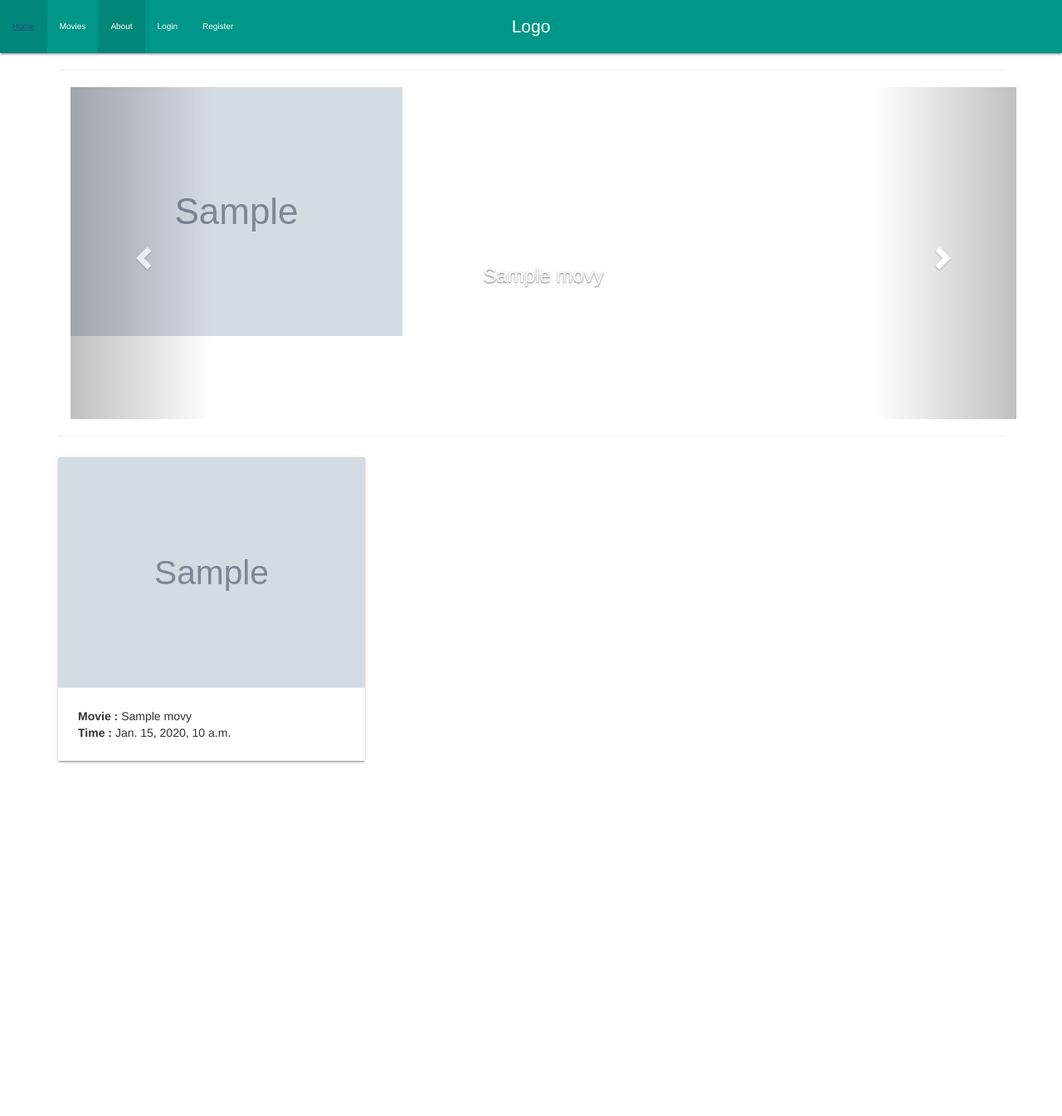
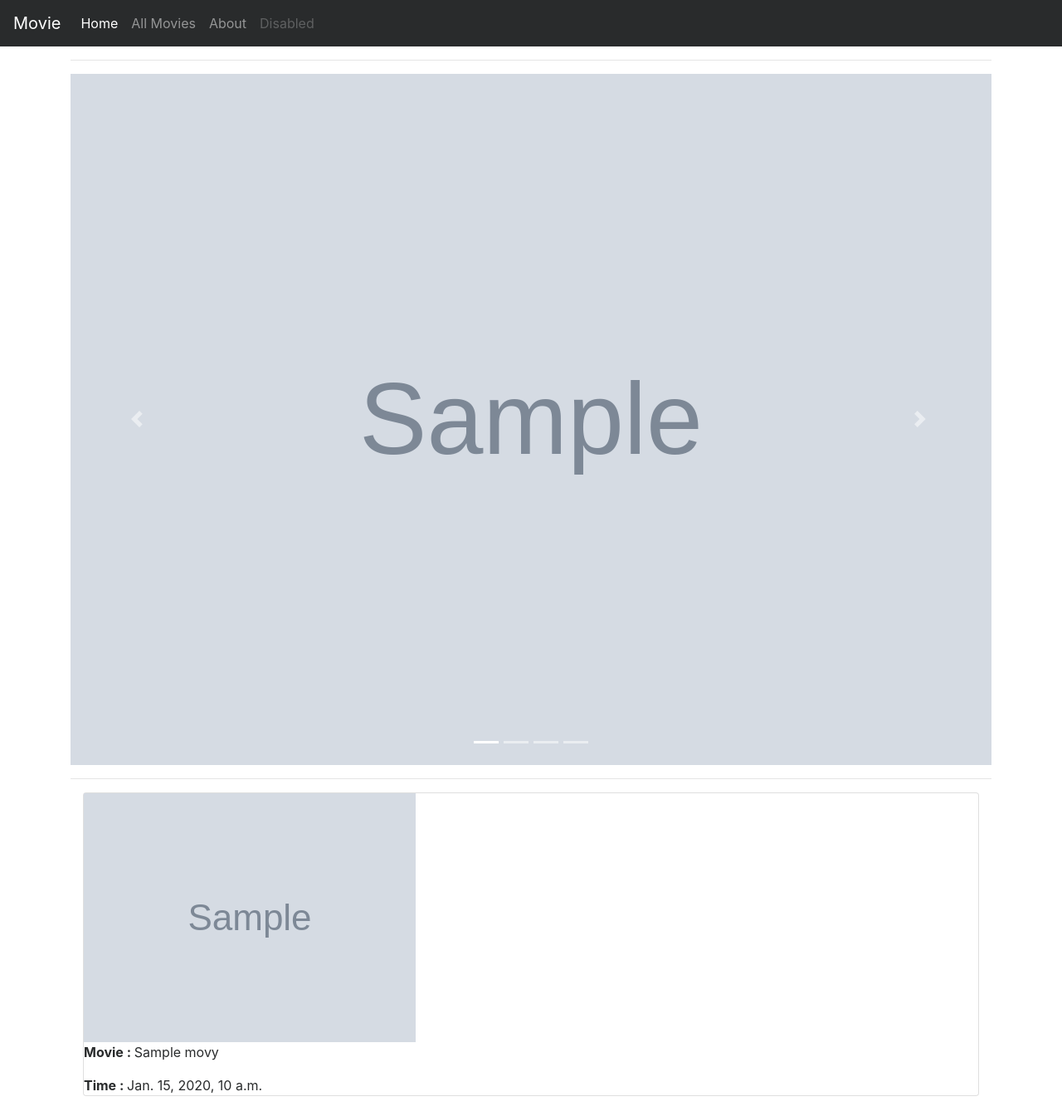
Before and after one commit to edewajosh/movietickets, a Django app: page / in a window 1280 px wide. Shown: the whole page at 83% size. Before the commit the page ends 920 px from the top, so only its background shows below. Run offline with Django 3.2, Linux system fonts and the light colour scheme; tables that the repository leaves empty hold one stand-in row (values such as "Sample post"); grey boxes marked "Sample" are stand-in pictures; some libraries are stand-ins or nearby versions.

Commit message:
Changed from materialize to bootstrap

```diff
--- a/movies/views.py
+++ b/movies/views.py
@@ -41,10 +41,12 @@ def register(request):
     return render(request, 'movies/register.html', {'form' : form})
 
 def ticketView(request):
-    form = TicketForm(request.POST)
-    if form.is_valid():
-        ticket = form.save(commit=True)
-        ticket.save()
-    context = {'form' : form}
+    form_class = TicketForm
+    form = form_class(request.POST or None)
+    if request.method == "POST":
+        if form.is_valid():
+            ticket = form.save(commit=True)
+            ticket.save()
+            return HttpResponseRedirect('/')
 
-    return render(request, 'movies/ticket.html', context)
+    return render(request, 'movies/ticket.html', {'form': form})
--- a/movieticket/templates/movies/index.html
+++ b/movieticket/templates/movies/index.html
@@ -1,16 +1,9 @@
 {% extends 'movies/layout.html' %}
 {% load static %}
-
-{% block head %}
-<link rel="stylesheet" href="https://maxcdn.bootstrapcdn.com/bootstrap/3.3.4/css/bootstrap.min.css">
-<link rel="stylesheet" href="https://maxcdn.bootstrapcdn.com/bootstrap/3.3.4/css/bootstrap-theme.min.css">
-<script src="https://ajax.googleapis.com/ajax/libs/jquery/1.11.2/jquery.min.js"></script>
-<script src="https://maxcdn.bootstrapcdn.com/bootstrap/3.3.4/js/bootstrap.min.js"></script>
-{% endblock %}
 {% block content %}
 <hr>
     <!-- slider show -->
-    <div class="container">
+    <div class="jumbotron-fluid">
     <div id="myCarousel" class="carousel slide" data-ride="carousel">
             <!-- Indicators -->
             <ol class="carousel-indicators">
@@ -21,16 +14,15 @@
             </ol>
 
             <!-- Wrapper for slides -->
-            <div class="carousel-inner" role="listbox">
+            <div class="carousel-inner">
                 {% for slide in slides %}
                 {% if forloop.counter == 1 %}
-                <div class="item active">
+                <div class="carousel-item active">
                 {% else %}
-                <div class="item">
+                <div class="carousel-item">
                 {% endif %}
-                    <img class="responsive-img" src="{{ slide.image.url }}" alt="Image" >
+                    <img class="d-block w-100" src="{{ slide.image.url }}" alt="Image" >
               <div class="carousel-caption">
-                <h3>{{ slide.name }}</h3>
 
               </div>
                 </div>
@@ -38,37 +30,40 @@
                 </div>
 
                 <!-- Left and right controls -->
-                <a class="left carousel-control" href="#myCarousel" role="button" data-slide="prev">
-                    <span class="glyphicon glyphicon-chevron-left" aria-hidden="true"></span>
+                <a class="carousel-control-prev" href="#myCarousel" role="button" data-slide="prev">
+                    <span class="carousel-control-prev-icon" aria-hidden="true"></span>
                     <span class="sr-only">Previous</span>
                 </a>
-                <a class="right carousel-control" href="#myCarousel" role="button" data-slide="next">
-                    <span class="glyphicon glyphicon-chevron-right" aria-hidden="true"></span>
+                <a class="carousel-control-next" href="#myCarousel" role="button" data-slide="next">
+                    <span class="carousel-control-next-icon" aria-hidden="true"></span>
                     <span class="sr-only">Next</span>
                 </a>
             </div>
+
     </div>
 
     <hr>
     <h1></h1>
+    <div class="container">
     {% for movie in movies %}
     {% if forloop.first %}<div class="row">{% endif %}
-        <div class="col s4">
+        <div class="col lg4">
             <div class="card">
                 <a href="/movies/ticket">
-                <div class="card-image">
+                <div class="card-img-top">
                     {% if movie.image %}
-                        <img class="responsive-img" src="{{movie.image.url}}" alt="No Image Available">
+                        <img class="img-fluid" src="{{movie.image.url}}" alt="No Image Available">
                     {% endif %}
                 </div>
                 </a>
-                <div class="card-content">
-                    <p style="font-size:100%"><b>Movie : </b>{{movie.name}}</p>
-                    <p style="font-family:'Franklin Gothic Medium'"><b>Time : </b>{{movie.showing_at}}</p>
+                <div class="card-body">
+                    <p class="card-text"><b>Movie : </b>{{movie.name}}</p>
+                    <p class="card-text"><b>Time : </b>{{movie.showing_at}}</p>
                 </div>
             </div>
         </div>
         {% if forloop.counter|divisibleby:3 %}</div><div class="row">{% endif %}
         {% if forloop.last %}</div>{% endif %}
     {% endfor %}
+    </div>
 {% endblock %}
--- a/movieticket/templates/movies/layout.html
+++ b/movieticket/templates/movies/layout.html
@@ -4,8 +4,10 @@
   <meta charset="UTF-8">
   <meta name="viewport" content="width=device-width, initial-scale=1.0">
   <meta http-equiv="X-UA-Compatible" content="ie=edge">
-  <link rel="stylesheet" href="https://cdnjs.cloudflare.com/ajax/libs/materialize/0.100.2/css/materialize.min.css">
-
+  <link rel="stylesheet" href="https://maxcdn.bootstrapcdn.com/bootstrap/4.0.0-alpha.6/css/bootstrap.min.css" integrity="sha384-rwoIResjU2yc3z8GV/NPeZWAv56rSmLldC3R/AZzGRnGxQQKnKkoFVhFQhNUwEyJ" crossorigin="anonymous">
+  <script src="https://code.jquery.com/jquery-3.1.1.slim.min.js" integrity="sha384-A7FZj7v+d/sdmMqp/nOQwliLvUsJfDHW+k9Omg/a/EheAdgtzNs3hpfag6Ed950n" crossorigin="anonymous"></script>
+  <script src="https://cdnjs.cloudflare.com/ajax/libs/tether/1.4.0/js/tether.min.js" integrity="sha384-DztdAPBWPRXSA/3eYEEUWrWCy7G5KFbe8fFjk5JAIxUYHKkDx6Qin1DkWx51bBrb" crossorigin="anonymous"></script>
+  <script src="https://maxcdn.bootstrapcdn.com/bootstrap/4.0.0-alpha.6/js/bootstrap.min.js" integrity="sha384-vBWWzlZJ8ea9aCX4pEW3rVHjgjt7zpkNpZk+02D9phzyeVkE+jo0ieGizqPLForn" crossorigin="anonymous"></script>
   <title>Movie</title>
 </head>
 <body>
@@ -14,22 +16,20 @@
   <!-- scripts for and tags for slidershow -->
 
 
-    <nav class="teal dark-4">
-        <div class="nav-wrapper">
-          <a href="#!" class="brand-logo center">Logo</a>
-          <ul class="left hide-on-med-and-down">
-            <li><a href="/movies">Home</a></li>
-            <li><a href="/movies/details">Movies</a></li>
-            <li class="active"><a href="#collapsible.html">About</a></li>
-            {% if user.is_authenticated %}
-            <li><a href="/logout">Logout</a></li>
-            {% else %}
-            <li><a href="/login">Login</a></li>
-            <li><a href="/register">Register</a></li>
-            {% endif %}
-          </ul>
-        </div>
-      </nav>
+  <nav class="navbar navbar-toggleable-md navbar-inverse bg-inverse">
+    <button class="navbar-toggler navbar-toggler-right" type="button" data-toggle="collapse" data-target="#navbarNavAltMarkup" aria-controls="navbarNavAltMarkup" aria-expanded="false" aria-label="Toggle navigation">
+      <span class="navbar-toggler-icon"></span>
+    </button>
+    <a class="navbar-brand" href="#">Movie</a>
+    <div class="collapse navbar-collapse" id="navbarNavAltMarkup">
+      <div class="navbar-nav">
+        <a class="nav-item nav-link active" href="/">Home <span class="sr-only">(current)</span></a>
+        <a class="nav-item nav-link" href="/movies/details/">All Movies</a>
+        <a class="nav-item nav-link" href="#">About</a>
+        <a class="nav-item nav-link disabled" href="#">Disabled</a>
+      </div>
+    </div>
+  </nav>
 
   <header class="container center-align">
   </header>
--- a/movieticket/templates/movies/register.html
+++ b/movieticket/templates/movies/register.html
@@ -4,6 +4,6 @@
 <h4 class="black-text">Create Account</h4>
     <form method="POST">
         {% csrf_token %} {{ form.as_p }}
-        <button type="submit">Submit</button>
+        <button class="btn btn-primary" type="submit">Submit</button>
     </form>
 {% endblock content %}
```
Also changed, not shown: movies/forms.py (+3 -11 lines), movieticket/templates/movies/details.html (+4 -4 lines), movieticket/templates/registration/login.html (+9 -6 lines).
